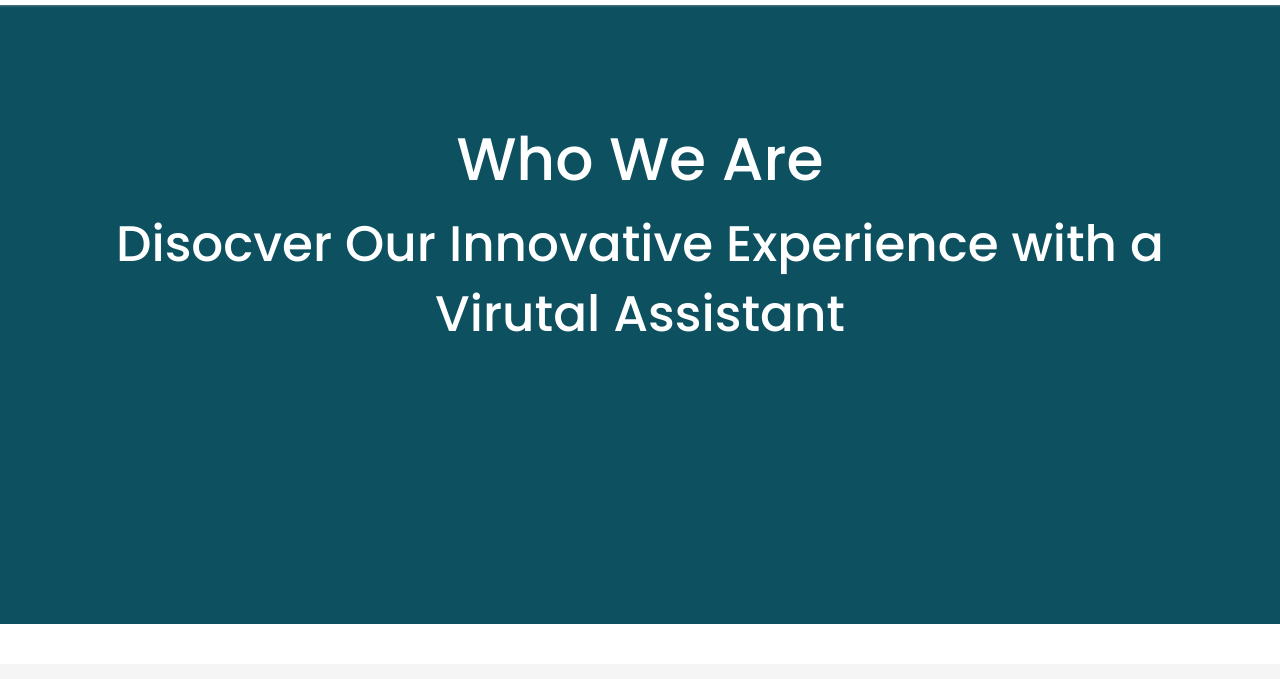
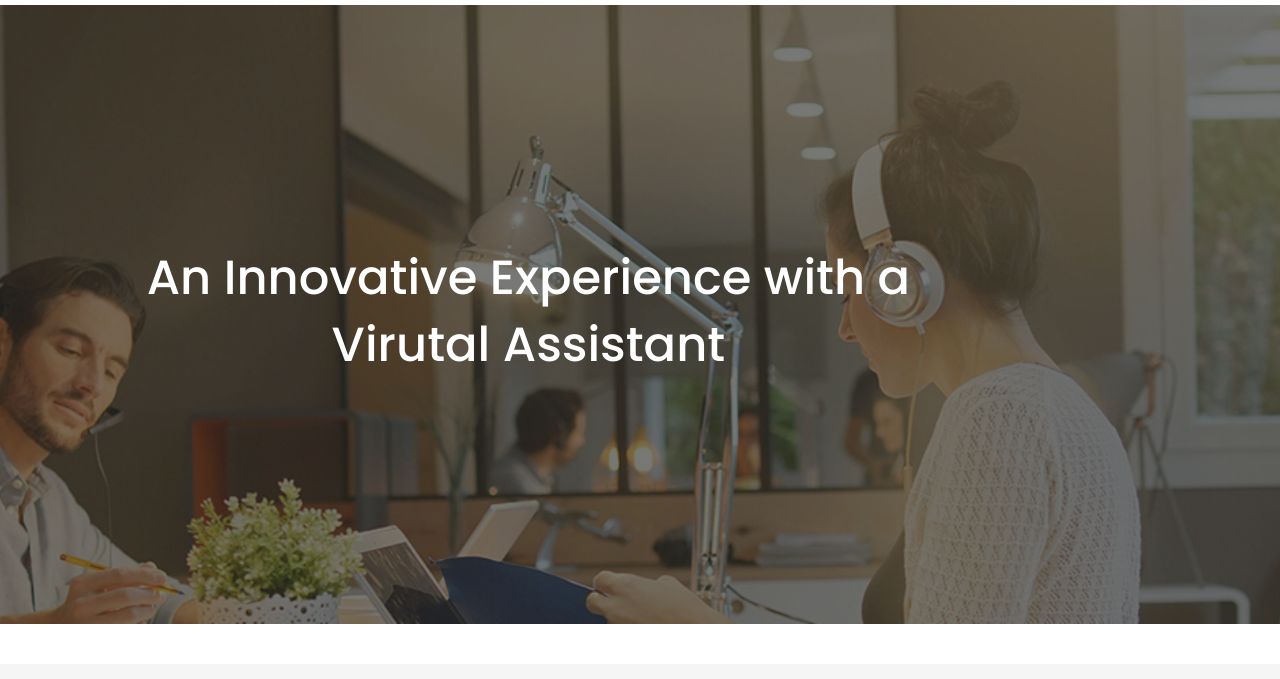
Before and after one commit to tyrkgithub/HireBoss, a plain HTML site: page about.html in a window 1280 px wide. Shown: the part 121-800 px from the top of the page. Drawn offline with Linux system fonts and the light colour scheme; a web font is replaced by a local one.

Commit message:
edits banner sizing

```diff
--- a/about.html
+++ b/about.html
@@ -173,11 +173,10 @@
             </div>
         </div>
 
-		<div class="inner-banner inner-bg2" style="height: 619px;background-image: url(website/assets/images/about.png)">
+		<div class="ab-inner-banner inner-bg3" style="height: 619px; display: flex; align-items: center;">
 			<div class="container">
-				<div class="inner-title text-center" style="padding-top: 10%;">
-					<h3 style="font-size: 60px;"> Who We Are</h3>
-					<h4 style="font-size: 50px;color: #fff">Disocver Our Innovative Experience with a Virutal Assistant</h4>
+				<div class="inner-title text-center" style="width:80%;" style="padding-top: 10%;">
+					<h4 style="font-size: 3rem; color:#fff;">An Innovative Experience with a Virutal Assistant</h4>
 				</div>
 			</div>
 		</div>
--- a/website/assets/css/about.css
+++ b/website/assets/css/about.css
@@ -1,8 +1,28 @@
 /*================================
 Banner Area
 ===================================*/
+.ab-inner-banner {
+  position: relative;
+  background-position: center center;
+  background-size: cover;
+}
 
+.inner-bg3 {
+  opacity: 0.9;
+}
 
+.ab-inner-banner::before {
+  content: '';
+  position: absolute;
+  z-index: -1;
+  width: 100%;
+  height: 100%;
+  top: 0;
+  left: 0;
+  right: 0;
+  background-color: var(--blackColor);
+  opacity: 0.6;
+}
 /*================================
 About Area
 ===================================*/
```
